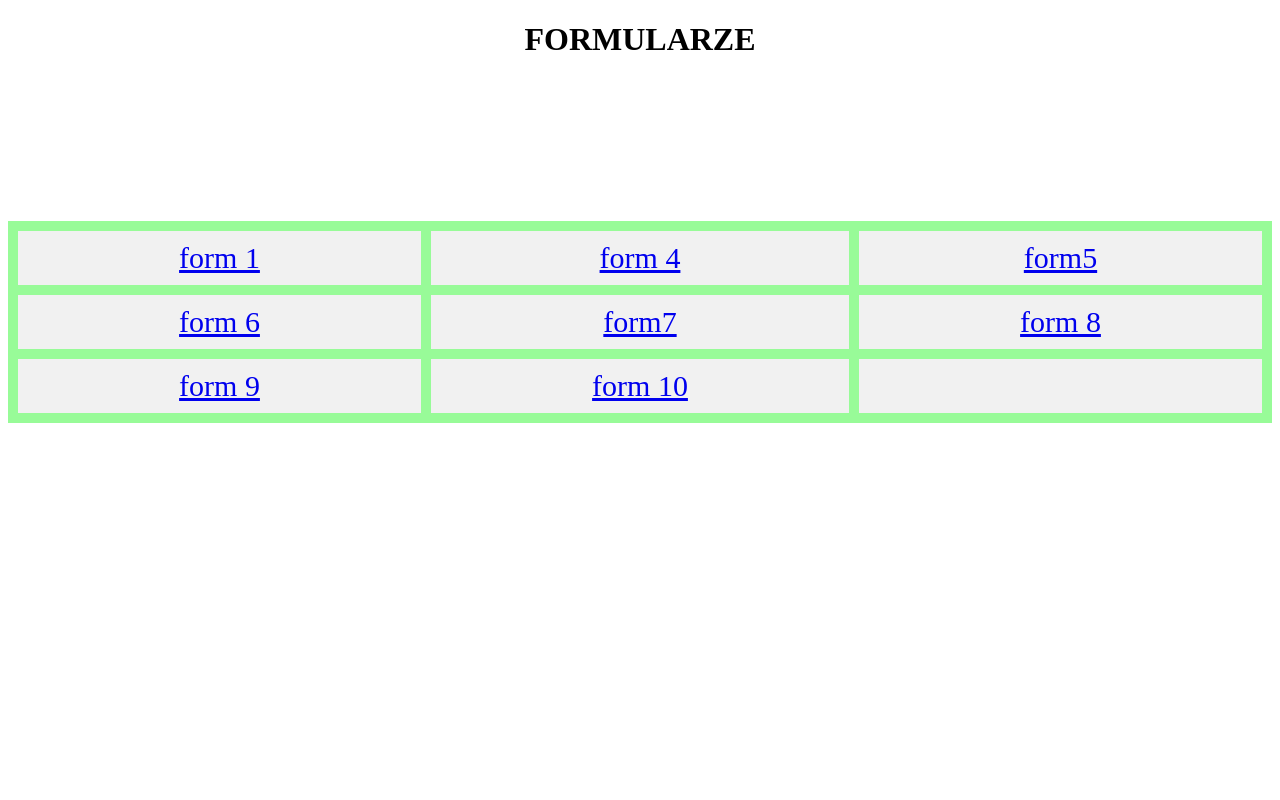
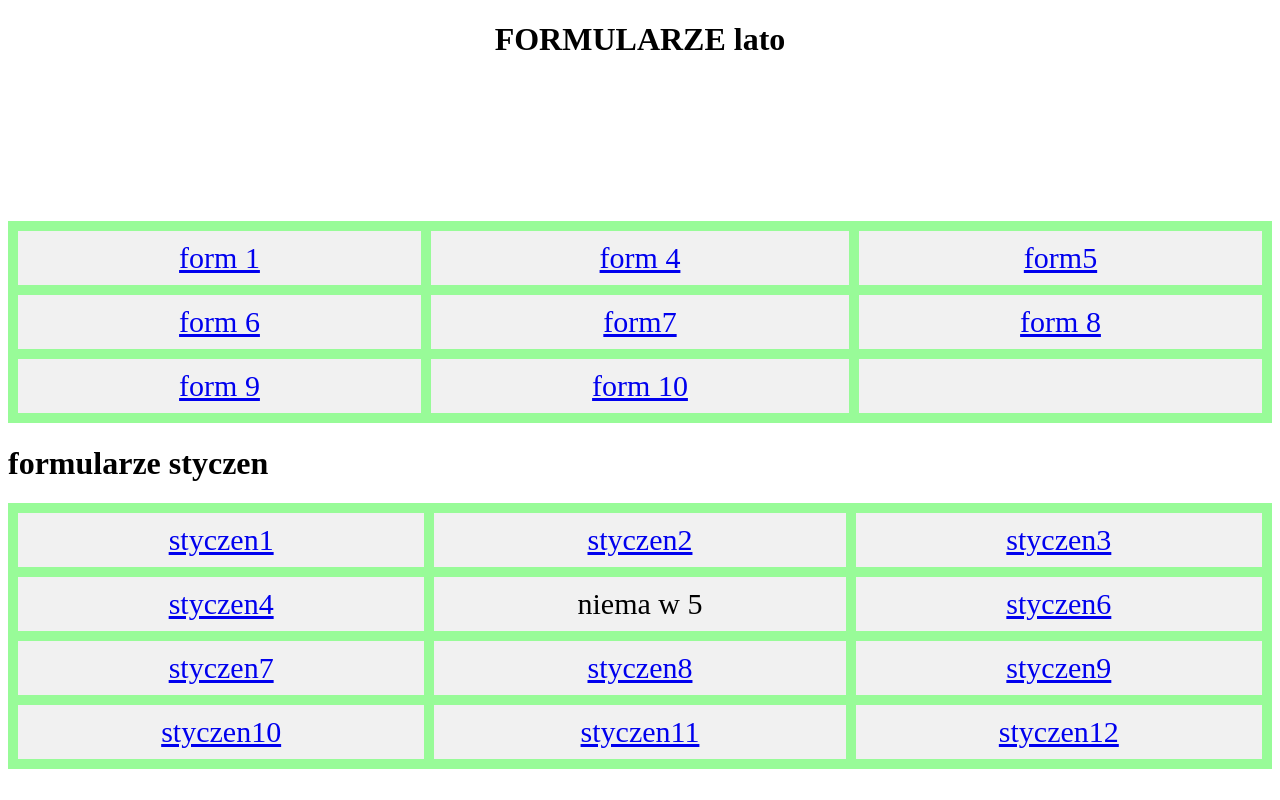
Before and after one commit to konradlifake/formularze, a plain HTML site: page index.html in a window 1280 px wide. Drawn offline with Linux system fonts and the light colour scheme.

Commit message:
Update index.html

```diff
--- a/index.html
+++ b/index.html
@@ -8,7 +8,7 @@
 </head>
 <body>
     <header>
-        <h1>FORMULARZE</h1>
+        <h1>FORMULARZE lato </h1>
     </header>
 
     <main>
@@ -23,6 +23,23 @@
        <div class="link"><a href="arkusz10.html">form 10</a></div>
        <div class="link"></div>
     </div>
+
+    <h1>formularze styczen</h1>
+    <div id="pudelko">
+        <div class="link"><a href="styczen1.html">styczen1</a></div>
+        <div class="link"><a href="styczen2.html">styczen2</a></div>
+        <div class="link"><a href="styczen3.html">styczen3</a></div>
+        <div class="link"><a href="styczen4.html">styczen4</a></div>
+        <div class="link">niema w 5</div>
+        <div class="link"><a href="styczen6.html">styczen6</a></div>
+        <div class="link"><a href="styczen7.html">styczen7</a></div>
+        <div class="link"><a href="styczen8.html">styczen8</a></div>
+        <div class="link"><a href="styczen9.html">styczen9</a></div>
+        <div class="link"><a href="styczen10.html">styczen10</a></div>
+        <div class="link"><a href="styczen11.html">styczen11</a></div>
+        <div class="link"><a href="styczen12.html">styczen12</a></div>
+
+    </div>
     </main>
 </body>
 </html>
```
